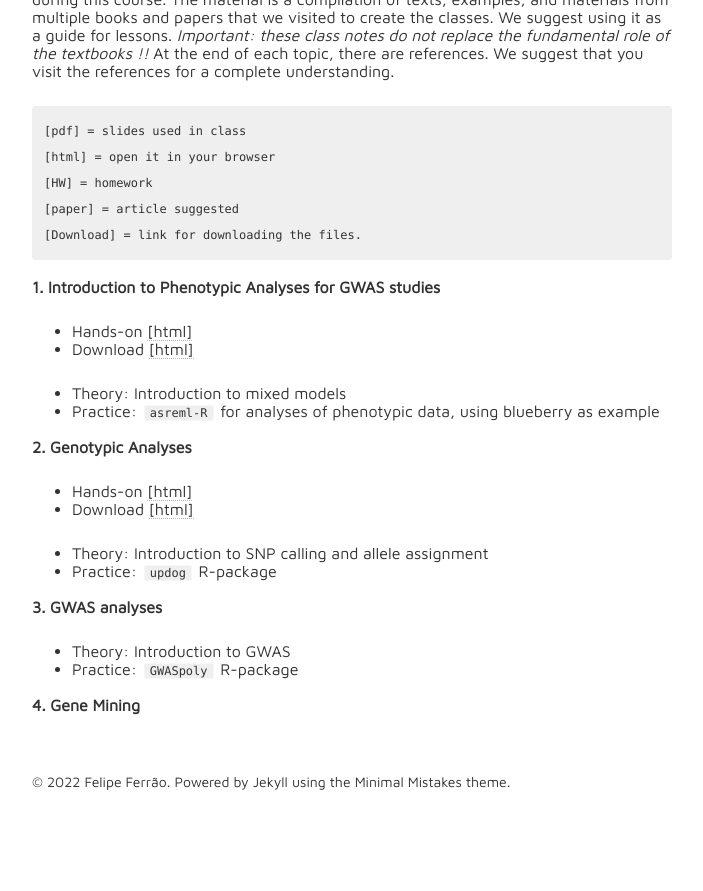
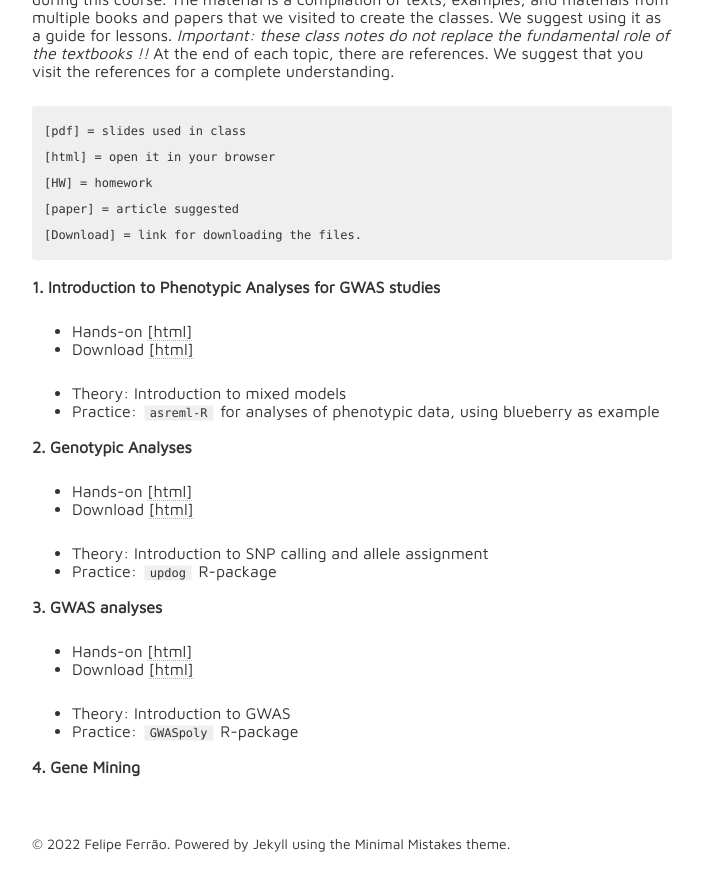
Before and after one commit to lfelipe-ferrao/lfelipe-ferrao.github.io, a Jekyll site: the page built from class/GWAS/index.md, in a window 1280 px wide and 900 px high, scrolled down 2062 px. Shown: the top 891 px of the window, without its empty margins (288-991 px from the left). Built offline with Jekyll 4.4.1, drawn with Linux system fonts in a browser that asks for light colours; nearby versions of some CDN libraries; our own code applies the rules of GitHub Pages for plain Markdown files; before the commit the page ends 2900 px from its top, so only the background shows below that.

Commit message:
Update index.md

```diff
--- a/class/GWAS/index.md
+++ b/class/GWAS/index.md
@@ -54,13 +54,16 @@ This is an attempt to organize and make available to any student the class notes
 **2. Genotypic Analyses**
 
 - Hands-on [[html]](https://htmlpreview.github.io/?https://github.com/lfelipe-ferrao/lfelipe-ferrao.github.io/blob/master/class/GWAS/2.Genomics.html)
-- Download [[html]](https://minhaskamal.github.io/DownGit/#/home?url=https://github.com/lfelipe-ferrao/lfelipe-ferrao.github.io/blob/master/class/GWAS/2.Genomics.html)
+- Download [[html]](https://minhaskamal.github.io/DownGit/#/home?url=https://github.com/lfelipe-ferrao/lfelipe-ferrao.github.io/blob/master/class/GWAS/3.GWAS.html)
 
 - Theory: Introduction to SNP calling and allele assignment
 - Practice: `updog` R-package
 
 **3. GWAS analyses**
 
+- Hands-on [[html]](https://htmlpreview.github.io/?https://github.com/lfelipe-ferrao/lfelipe-ferrao.github.io/blob/master/class/GWAS/2.Genomics.html)
+- Download [[html]](https://minhaskamal.github.io/DownGit/#/home?url=https://github.com/lfelipe-ferrao/lfelipe-ferrao.github.io/blob/master/class/GWAS/3.GWAS.html)
+
 - Theory: Introduction to GWAS
 - Practice: `GWASpoly` R-package
 
```
